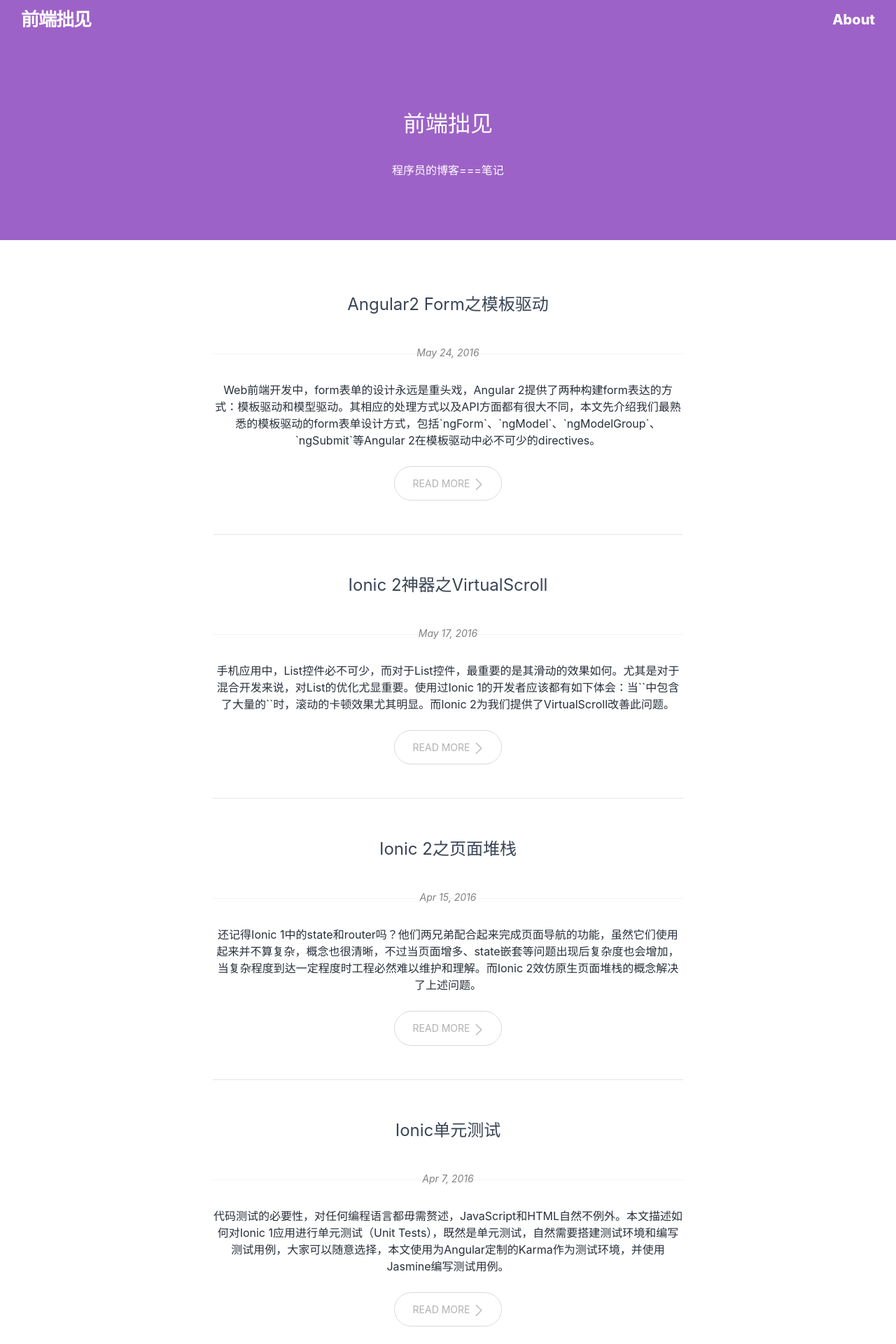
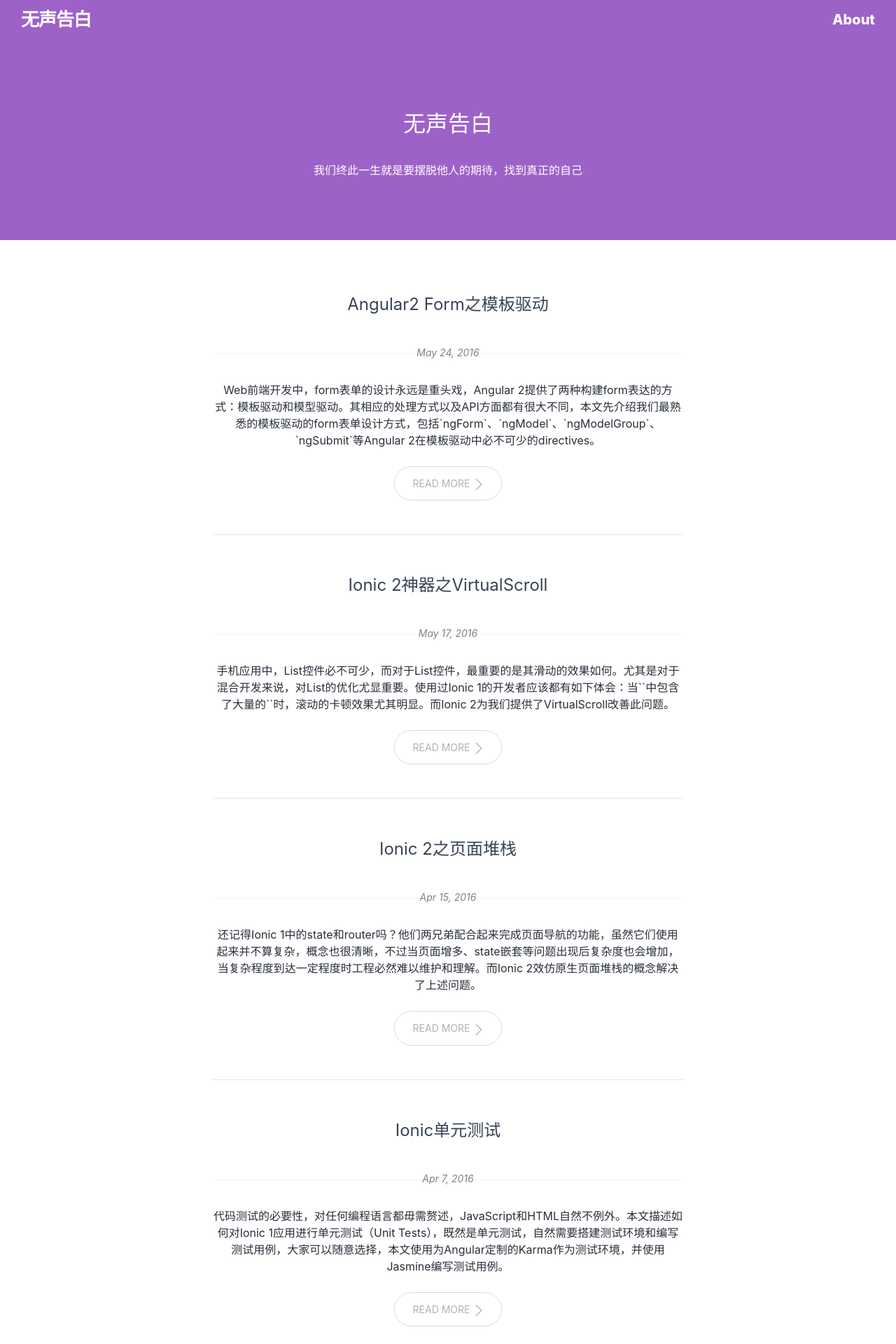
Before and after one commit to liuwenzhuang/liuwenzhuang.github.io, a Jekyll site: the page built from index.html, in a window 1280 px wide. Shown: the top 1920 px of the page at 70% size. Built offline with Jekyll 4.4.1, drawn with Linux system fonts in a browser that asks for light colours; the list of posts is cut into pages by our own code.

Commit message:
chore(css): 页面样式调整

```diff
--- a/_config.yml
+++ b/_config.yml
@@ -13,7 +13,7 @@
 # you will see them accessed via {{ site.title }}, {{ site.email }}, and so on.
 # You can create any custom variable you would like, and they will be accessible
 # in the templates via {{ site.myvariable }}.
-title: 前端拙见
+title: 无声告白
 author: 刘文壮
 email: liu1114589929@gmail.com
 description: > # this means to ignore newlines until "baseurl:"
--- a/_includes/header.html
+++ b/_includes/header.html
@@ -23,8 +23,8 @@
     </nav>
 
     <div class="site-intro">
-      <h1>前端拙见</h1>
-      <span>程序员的博客===笔记</span>
+      <h1>无声告白</h1>
+      <span>我们终此一生就是要摆脱他人的期待，找到真正的自己</span>
     </div>
   </div>
 
--- a/_includes/nav.html
+++ b/_includes/nav.html
@@ -1,6 +1,4 @@
-<!--<div class="site-header" role="banner">-->
-
-  <div class="nav-container">
+<div class="nav-container">
 
     <a class="site-title" href="{{ "/" | relative_url}}">{{ site.title | escape }}</a>
 
@@ -22,11 +20,4 @@
       </div>
     </nav>
   </div>
-
-    <!--<div class="site-intro">
-      <h1>前端拙见</h1>
-      <span>程序员的博客===笔记</span>
-    </div>-->
-  </div>
-
-<!--</div>-->
+</div>
--- a/_layouts/home.html
+++ b/_layouts/home.html
@@ -4,8 +4,8 @@
 <header class="site-header">
   {% include nav.html %}
   <div class="site-intro">
-    <h1>前端拙见</h1>
-    <span>程序员的博客===笔记</span>
+    <h1>无声告白</h1>
+    <span>我们终此一生就是要摆脱他人的期待，找到真正的自己</span>
   </div>
 </header>
 <main class="page-content" aria-label="Content">
--- a/_sass/_post.scss
+++ b/_sass/_post.scss
@@ -3,7 +3,7 @@
  */
 .post {
   background-color: $background-color;
-  padding: 40px 64px;
+  padding: 40px 0;
   @include media-query-max($on-laptop) {
     padding:  20px;
   }
@@ -76,7 +76,7 @@
     border-left: 4px solid $green-color;
     position: relative;
     overflow: auto;
-    margin: 48px -64px;
+    margin: 48px 0;
     white-space: pre;
     word-wrap: normal;
     background: #2d313a;
@@ -123,8 +123,8 @@
     margin: 40px 0;
     border-left: 4px solid $green-color;
     position: relative;
-    margin-left: -64px;
-    margin-right: -64px;
+    // margin-left: -64px;
+    // margin-right: -64px;
     text-align: left;
     @include media-query-max($on-laptop) {
       margin-left: -40px;
```
